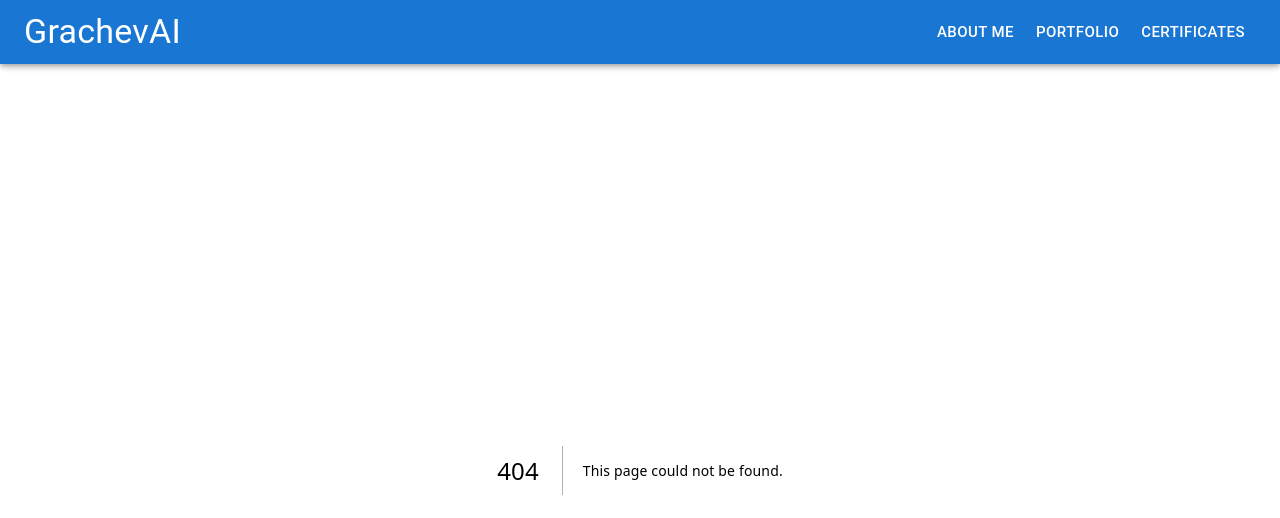
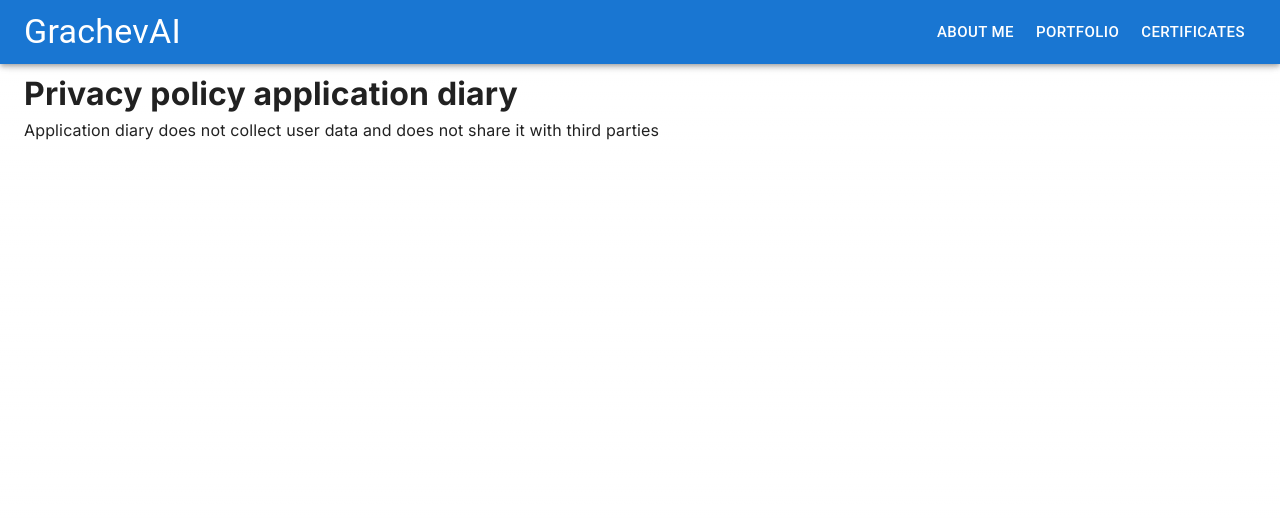
Before and after one commit to alex8023g/grachev-ai-next, a Next.js app: page /diary/privacy in a window 1280 px wide. Before the commit this address had no page. Shown: the top 518 px of the page. Built offline with nearby package versions, Linux system fonts and the light colour scheme.

Commit message:
add privacy policy for diary app

```diff
--- /dev/null
+++ b/src/app/diary/privacy/page.tsx
@@ -0,0 +1,12 @@
+export default function ToDoooPrivacy() {
+  return (
+    <>
+      <h1>Privacy policy application diary</h1>
+
+      <p>
+        Application diary does not collect user data and does not share it with third
+        parties
+      </p>
+    </>
+  );
+}
```
